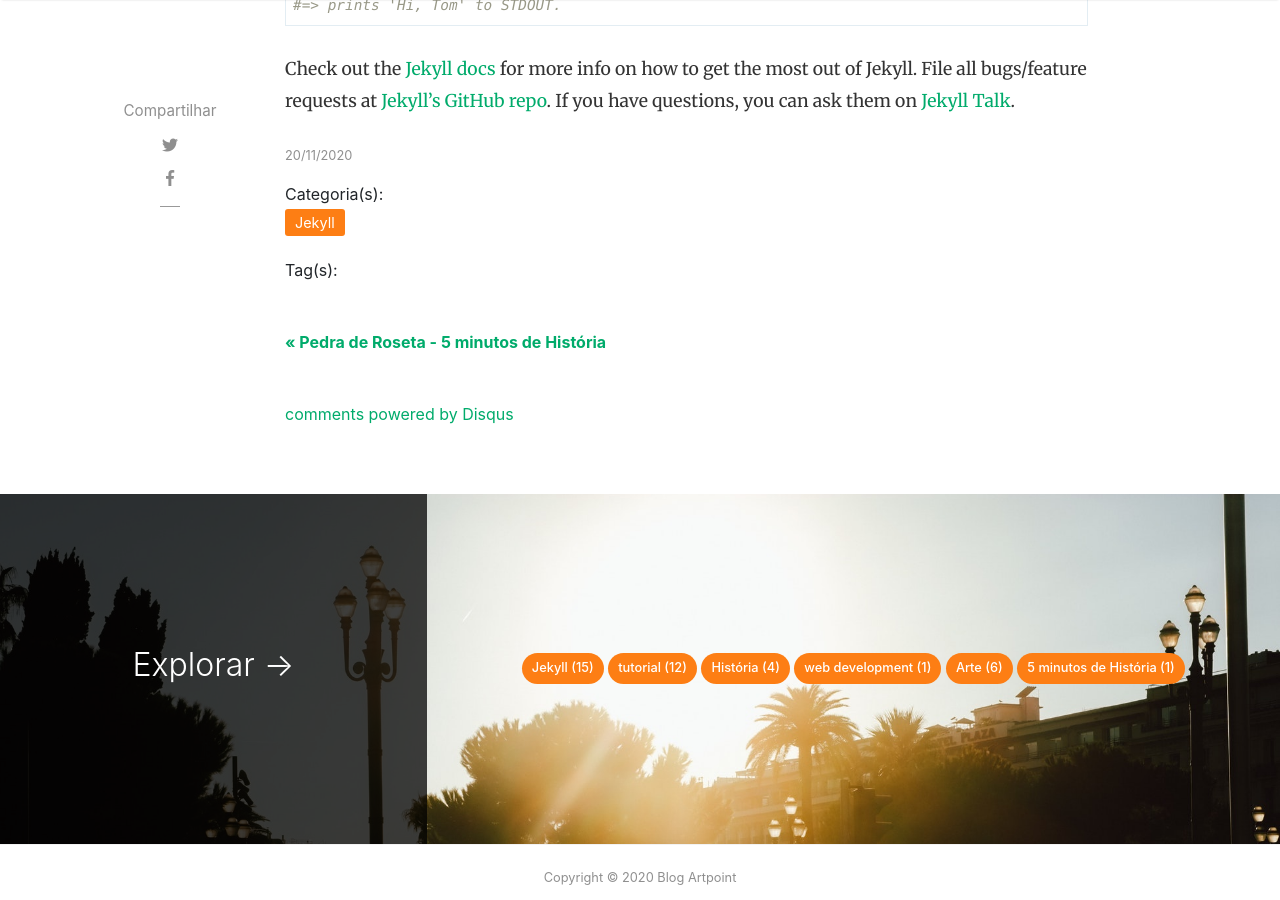
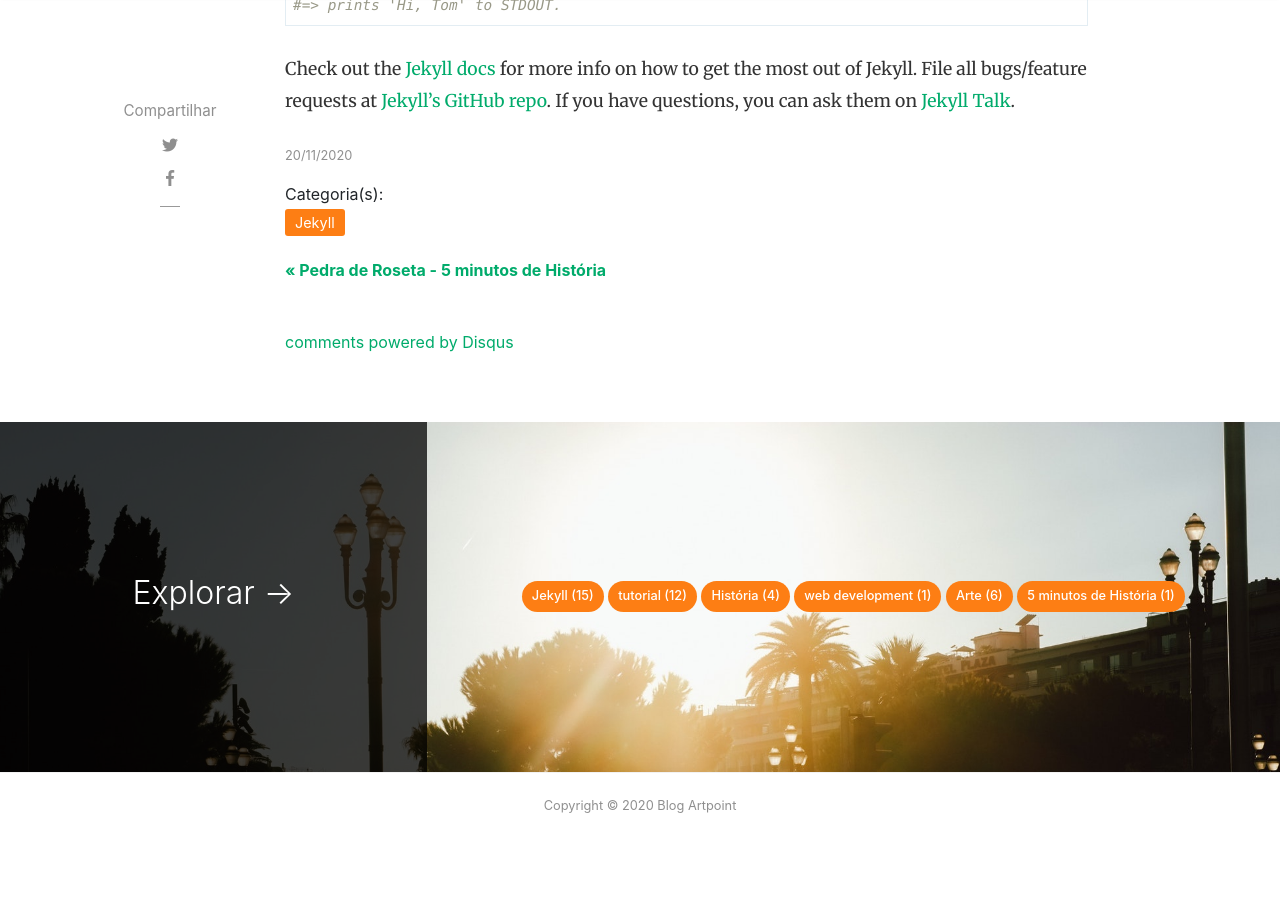
Before and after one commit to AndersonMamede/blog.archaeopoint.com, a Jekyll site: the page built from _posts/2020-11-20-welcome-to-jekyll.markdown, in a window 1280 px wide and 900 px high, scrolled down 865 px. Built offline with Jekyll 4.4.1, drawn with Linux system fonts in a browser that asks for light colours; nearby versions of some CDN libraries; comment, search, counter and statistics services are not loaded.

Commit message:
Only display section for tags if tags are not empty

```diff
--- a/_layouts/post.html
+++ b/_layouts/post.html
@@ -116,6 +116,7 @@ post_class: post-template
             <!-- End Categories -->
 
             <!-- Post Tags -->
+            {% if page.tags.size > 0 %}
                 <div class="after-post-tags">
                     <ul class="tags">
                         <div class="mb-1">Tag(s):</div>
@@ -127,6 +128,7 @@ post_class: post-template
                         {% endfor %}
                     </ul>
                 </div>
+            {% endif %}
             <!-- End Tags -->
 
             <!-- Prev/Next -->
```
Lines whose indentation alone changed are shown as unchanged.
